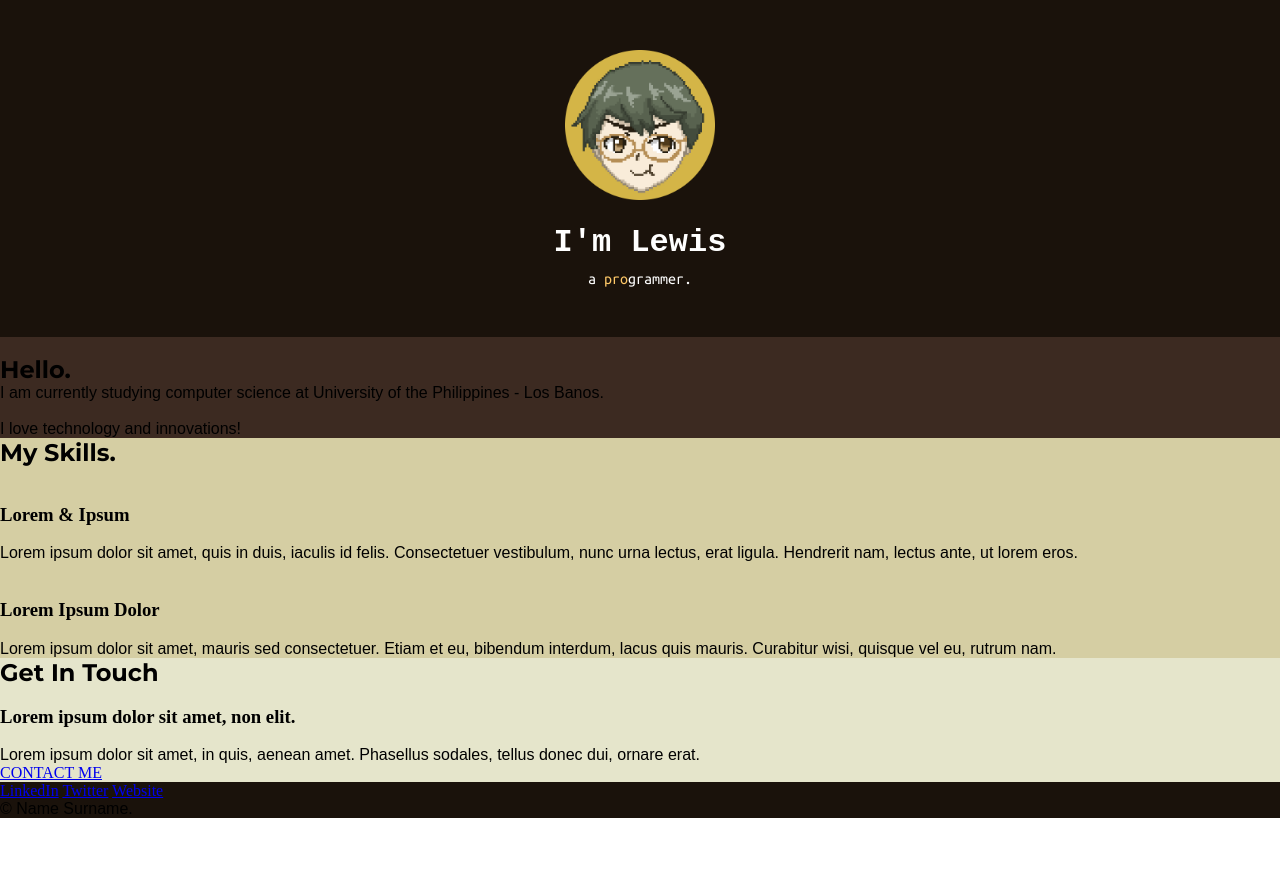
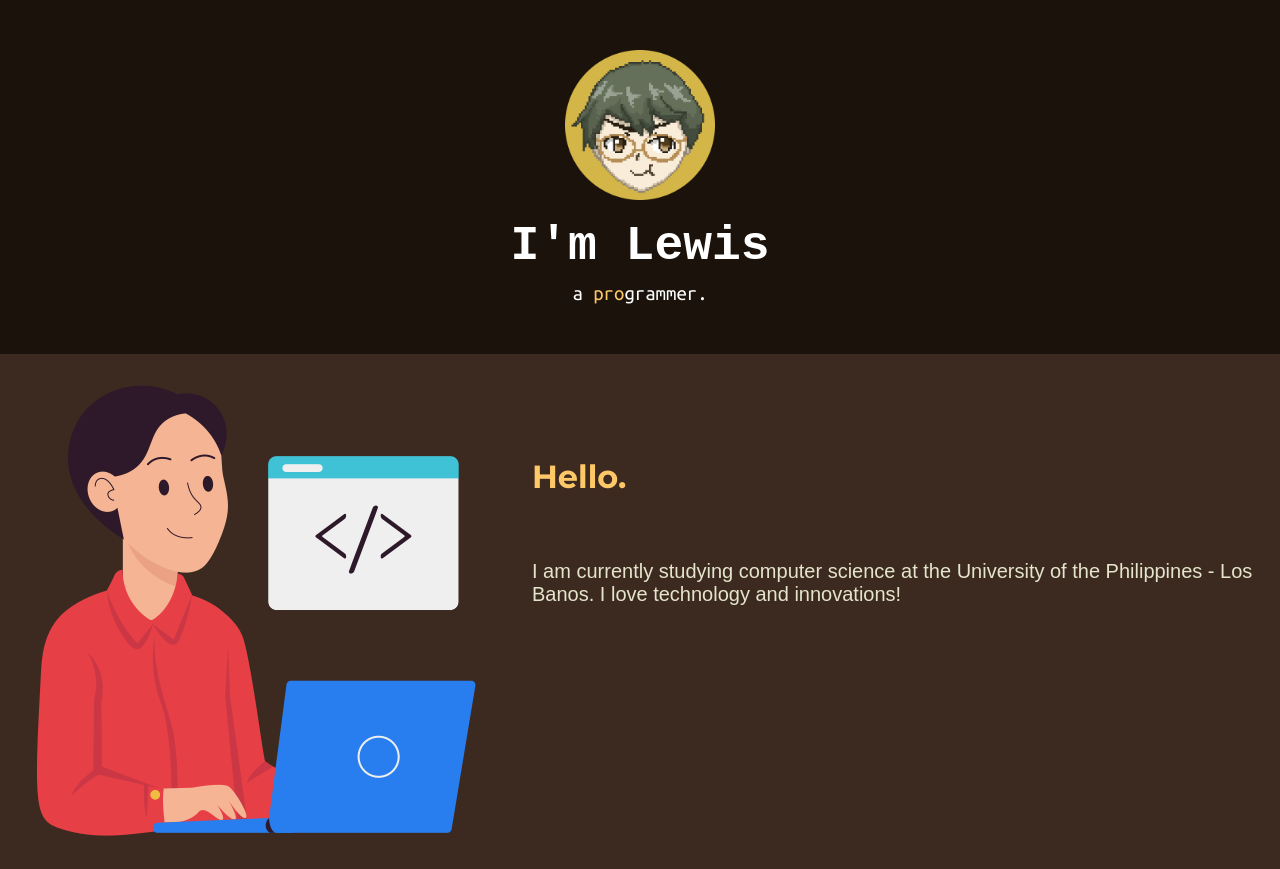
Before and after one commit to Markeryy/markeryy.github.io, a plain HTML site: page index.html in a window 1280 px wide. Shown: the top 869 px of the page. Before the commit the page ends 818 px from the top, so only its background shows below. Drawn offline with Linux system fonts and the light colour scheme; a web font is replaced by a local one.

Commit message:
finish profile div

```diff
--- a/css/styles.css
+++ b/css/styles.css
@@ -8,7 +8,7 @@ font-family: 'Montserrat', sans-serif;
 
 /* TAG SELECTORS */
 
-body, h1 {
+body {
     margin: 0px;
 }
 
@@ -18,6 +18,13 @@ p {
 }
 
 h2 {
+    font-size: 2rem;
+    margin: 0px;
+    font-family: 'Montserrat', sans-serif;
+}
+
+h3 {
+    font-size: 1.2rem;
     margin: 0px;
     font-family: 'Montserrat', sans-serif;
 }
@@ -31,6 +38,7 @@ h2 {
 
 .div2 {
     background-color: #3C2A21;
+    position: relative;
 }
 
 .div3 {
@@ -47,20 +55,44 @@ h2 {
 
 .avatar-icon {
     height: 150px;
-    margin-bottom: 20px;
 }
 
 .name-header {
     color: white;
     font-family: 'Martian Mono', monospace;
-    margin-bottom: 10px;
+    font-size: 3rem;
+    margin: 15px 0 10px 0;
 }
 
 .title-header {
     color: white;
+    font-size: 1.3rem;
     font-family: 'Ubuntu Mono', monospace;
 }
 
 .title-highlight {
     color: #FEC868;
 }
+
+.profile-image {
+    max-width: 50%;
+    height: auto;
+}
+
+.profile-header {
+    color: #FEC868;
+    display: inline-block;
+    position: absolute;
+    top: 20%;
+    margin: auto 20px;
+
+}
+
+.profile-text {
+    color: #E5E5CB;
+    display: inline-block;
+    position: absolute;
+    top: 40%;
+    font-size: 20px;
+    margin: auto 20px;
+}
--- a/index.html
+++ b/index.html
@@ -19,25 +19,28 @@
 
         <!-- PROFILE -->
         <div class="div2">
-            <img src="" alt="">
-            <h2>Hello.</h2>
-            <p>I am currently studying computer science at University of the Philippines - Los Banos.</p><br>
-            <p>I love technology and innovations!</p>
+            <img class="profile-image"src="assets/images/developer.png" alt="developer">
+            <!--<a href="https://www.flaticon.com/free-stickers/people" title="people stickers">People stickers created by kerismaker - Flaticon</a>-->
+            <h2 class="profile-header">Hello.</h2>
+            <p class="profile-text">I am currently studying computer science at the University of the Philippines - Los Banos. I love technology and innovations!</p>
         </div>
 
         <!-- SKILLS -->
         <div class="div3">
             <h2>My Skills.</h2>
+
             <div class="skill-row">
-            <img class="" src="" alt="">
-            <h3>Lorem & Ipsum</h3>
-            <p>Lorem ipsum dolor sit amet, quis in duis, iaculis id felis. Consectetuer vestibulum, nunc urna lectus, erat ligula. Hendrerit nam, lectus ante, ut lorem eros.</p>
+                <img class="skill1-image" src="assets/images/python.gif" alt="python">
+                <h3>Lorem & Ipsum</h3>
+                <p>Lorem ipsum dolor sit amet, quis in duis, iaculis id felis. Consectetuer vestibulum, nunc urna lectus, erat ligula. Hendrerit nam, lectus ante, ut lorem eros.</p>
             </div>
+
             <div class="skill-row">
-            <img class="" src="" alt="">
-            <h3>Lorem Ipsum Dolor</h3>
-            <p>Lorem ipsum dolor sit amet, mauris sed consectetuer. Etiam et eu, bibendum interdum, lacus quis mauris. Curabitur wisi, quisque vel eu, rutrum nam.</p>
+                <img class="" src="" alt="">
+                <h3>Lorem Ipsum Dolor</h3>
+                <p>Lorem ipsum dolor sit amet, mauris sed consectetuer. Etiam et eu, bibendum interdum, lacus quis mauris. Curabitur wisi, quisque vel eu, rutrum nam.</p>
             </div>
+
         </div>
 
         <!-- CONTACT -->
```
Also changed, not shown: assets/images/developer.png (added), assets/images/python.gif (added).
